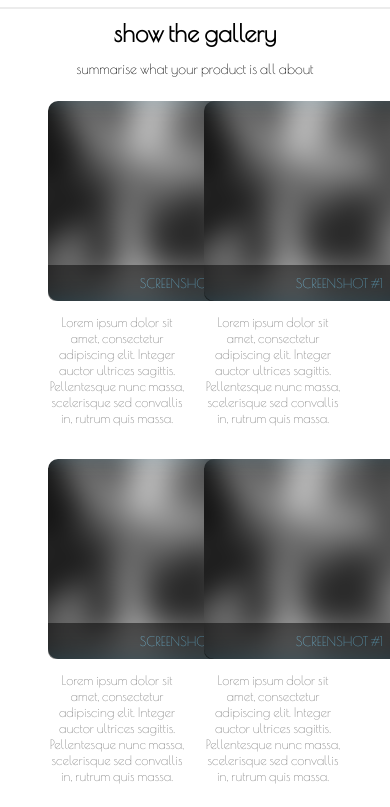
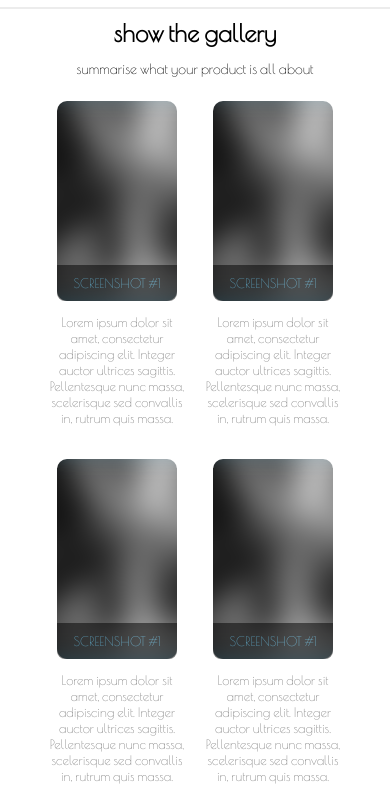
Before and after one commit to aleksandarQ/Bazinger, a plain HTML site: page index.html in a window 390 px wide. Shown: the part 803-1610 px from the top of the page. Drawn offline with nearby package versions, Linux system fonts and the light colour scheme.

Commit message:
bazinger

```diff
--- a/css/mediaquery.css
+++ b/css/mediaquery.css
@@ -32,6 +32,11 @@
 
     .featuresBox {
         height: 100%;
+    }
+
+    .galleryImage {
+        height: 200px;
+        width: 200px;
     }
 
     section#footer .textArea {
@@ -69,6 +74,10 @@
 
     .dropDownContent a {
         padding: 10px 0;
+    }
+    .galleryImage {
+        height: 200px;
+        width: 150px;
     }
 
     .navBar ul {
@@ -120,6 +129,11 @@
     .featuresCircle {
         padding: 20px 10%;
         font-size: 50px;
+    }
+
+    .galleryImage {
+        height: 200px;
+        width: 250px;
     }
 
     .textArea h1 {
@@ -188,8 +202,13 @@
         padding: 5px 0;
     }
 
+    .galleryImage {
+        height: 200px;
+        width: 100%;
+    }
+
     section#gallery .featuresBox {
-        height: 275px;
+        height: 300px;
     }
 
     section#footer .textArea {
@@ -236,6 +255,11 @@
         margin-top: 10px;
     }
 
+    .galleryImage {
+        height: 200px;
+        width: 120px;
+    }
+
     .textArea p {
         font-size: 14px;
     }
--- a/css/mystyle.css
+++ b/css/mystyle.css
@@ -205,12 +205,8 @@ section#gallery .galleryImage {
   background-image: url(../images/gallery.png);
   background-color: #4bcaff;
   background-blend-mode: multiply;
-  transition: background-color 0.5s ease
-}
-
-.galleryImage:hover .caption {
-  background-color: black;
-  z-index: 20;
+  transition: background-color 0.5s ease;
+  cursor: crosshair;
 }
 
 .caption {
```
